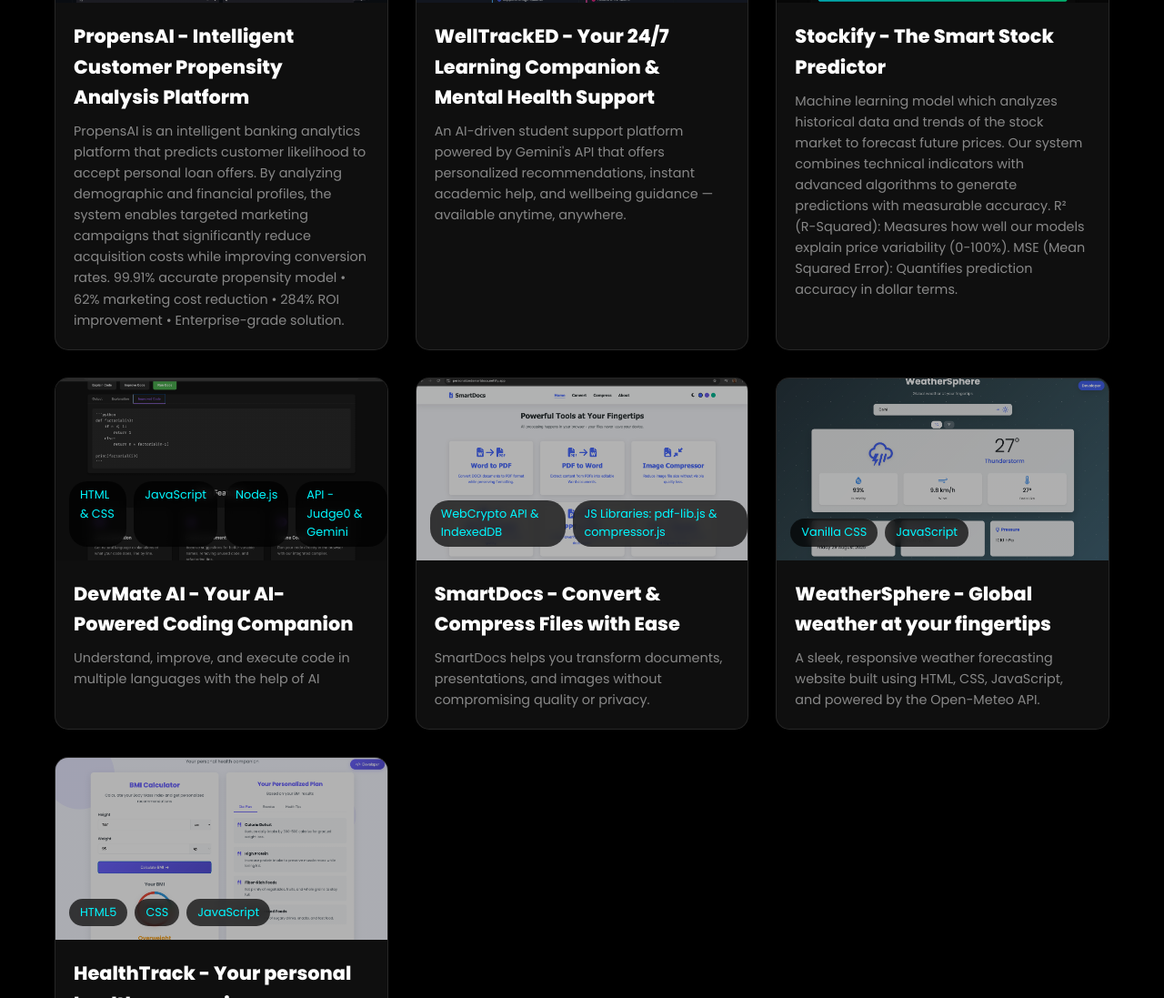
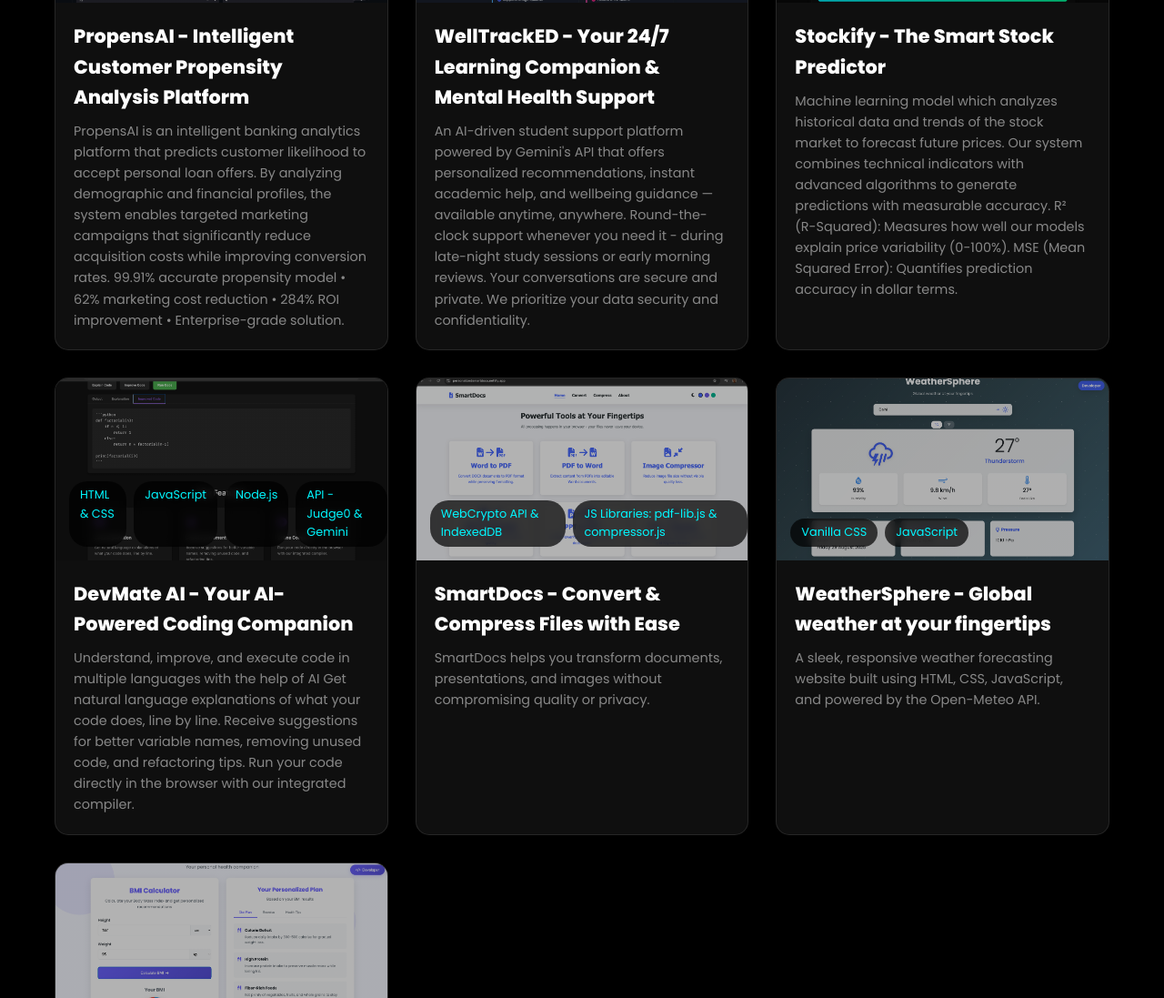
Before and after one commit to Sahil-lal-code/Portfolio, a plain HTML site: page index.html in a window 1280 px wide. Shown: the part 6980-8077 px from the top of the page at 91% size. Drawn offline with Linux system fonts and the light colour scheme.

Commit message:
Minor updates

```diff
--- a/index.html
+++ b/index.html
@@ -735,6 +735,8 @@
                     <h3 class="project-title">WellTrackED - Your 24/7 Learning Companion & Mental Health Support</h3>
                     <p class="project-description">
                         An AI-driven student support platform powered by Gemini's API that offers personalized recommendations, instant academic help, and wellbeing guidance — available anytime, anywhere.
+                        Round-the-clock support whenever you need it - during late-night study sessions or early morning reviews.
+                        Your conversations are secure and private. We prioritize your data security and confidentiality.
                     </p>
                 </div>
             </div>
@@ -792,6 +794,9 @@
                     <h3 class="project-title">DevMate AI - Your AI-Powered Coding Companion</h3>
                     <p class="project-description">
                         Understand, improve, and execute code in multiple languages with the help of AI
+                        Get natural language explanations of what your code does, line by line.
+                        Receive suggestions for better variable names, removing unused code, and refactoring tips.
+                        Run your code directly in the browser with our integrated compiler.
                     </p>
                 </div>
             </div>
```
